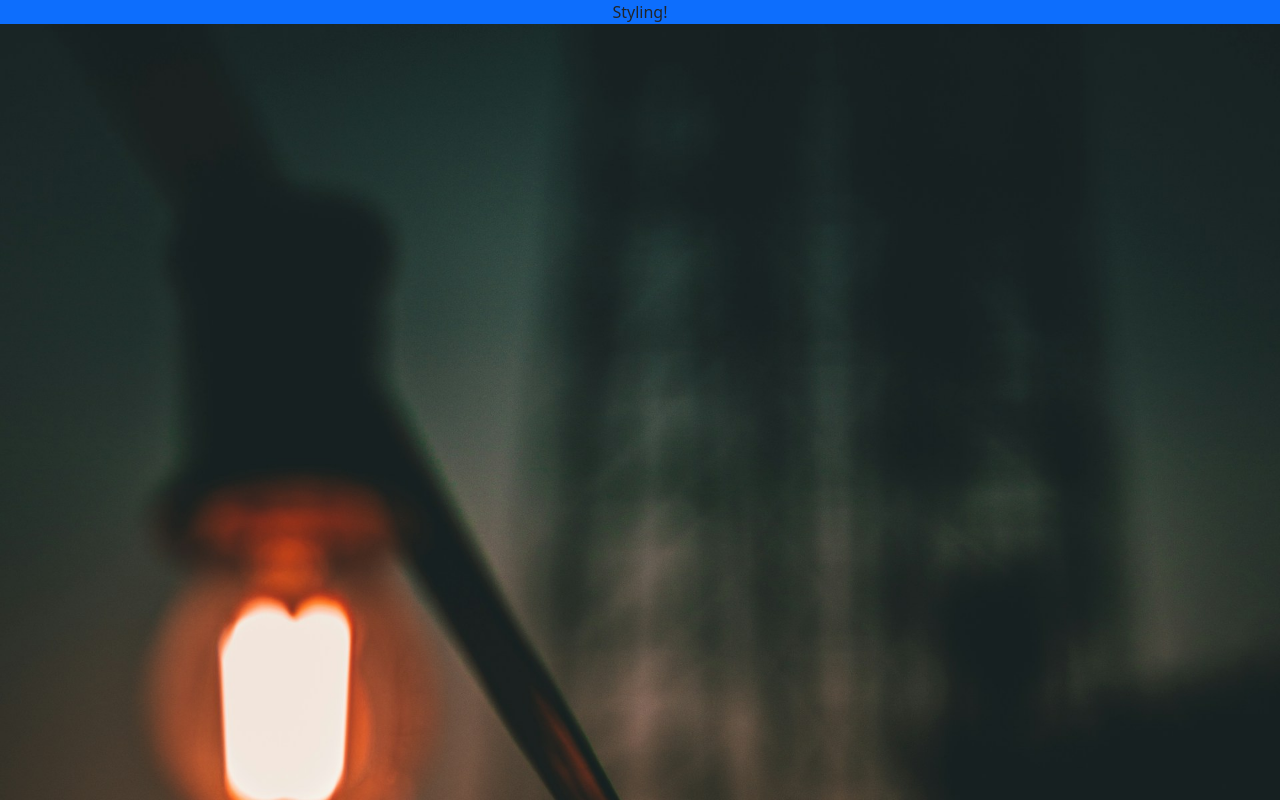
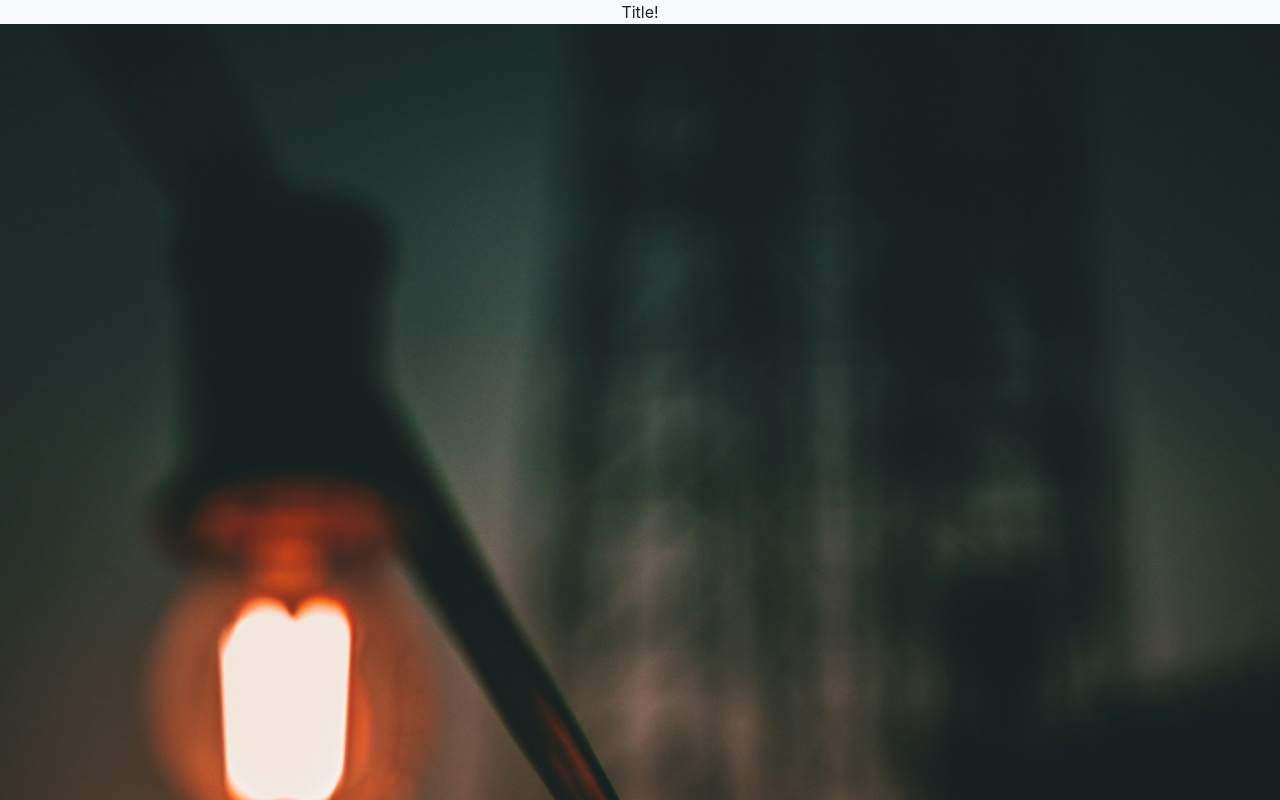
Before and after one commit to mateusb12/book_analysis_frontend, a React (Create React App) app: page /book_analysis_frontend/responsivenavbar in a window 1280 px wide. Built offline with nearby package versions, Linux system fonts and the light colour scheme.

Commit message:
aaaaaaaaaaaaaaaaa

```diff
--- a/src/components/ResponsiveNavbar.js
+++ b/src/components/ResponsiveNavbar.js
@@ -2,8 +2,8 @@ import '../css/ResponsiveNavbar.css';
 
 export const ResponsiveNavBar = () => {
     return (
-        <nav className="navbar-light bg-primary">
-            Styling!
+        <nav className="navbar-light bg-light">
+            <span className="navbar-brand">Title!</span>
         </nav>
     );
 }
--- a/src/css/ResponsiveNavbar.css
+++ b/src/css/ResponsiveNavbar.css
@@ -1,3 +1,8 @@
 .nav{
     color: white;
 }
+
+.span{
+    font-size: 2rem;
+    font-weight: bold;
+}
--- a/src/index.js
+++ b/src/index.js
@@ -1,10 +1,10 @@
 import React from 'react';
 import ReactDOM from 'react-dom/client';
+import '../node_modules/bootstrap/dist/css/bootstrap.min.css'
 import './index.css';
 import App from './App';
 import reportWebVitals from './reportWebVitals';
 import { BrowserRouter as Router } from "react-router-dom";
-import '../node_modules/bootstrap/dist/css/bootstrap.min.css'
 
 const root = ReactDOM.createRoot(document.getElementById('root'));
 root.render(
```
